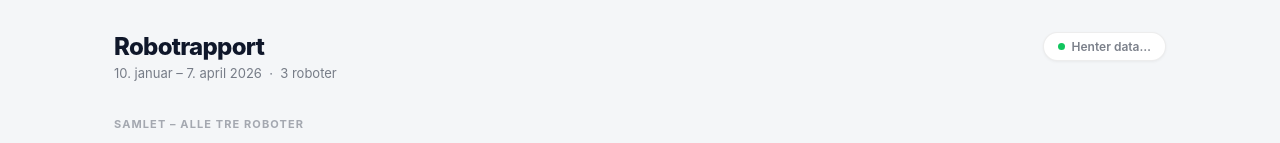
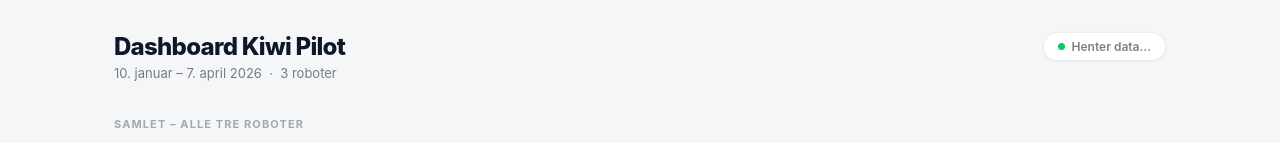
Before and after one commit to Goosen1903/Kiwi-Stats, a website: page public/index.html in a window 1280 px wide. Shown: the top 143 px of the page. Drawn offline with nearby package versions, Linux system fonts and the light colour scheme; no server answers.

Commit message:
Rename to Dashboard Kiwi Pilot

```diff
--- a/public/index.html
+++ b/public/index.html
@@ -3,7 +3,7 @@
 <head>
 <meta charset="UTF-8">
 <meta name="viewport" content="width=device-width, initial-scale=1.0">
-<title>Gausium Rapport – jan–apr 2026</title>
+<title>Dashboard Kiwi Pilot</title>
 <script src="https://cdn.jsdelivr.net/npm/chart.js@4.4.0/dist/chart.umd.min.js"></script>
 <style>
 *, *::before, *::after { box-sizing: border-box; margin: 0; padding: 0; }
@@ -114,7 +114,7 @@ body {
 
 <div class="hd">
   <div>
-    <div class="hd-title">Robotrapport</div>
+    <div class="hd-title">Dashboard Kiwi Pilot</div>
     <div class="hd-sub">10. januar – 7. april 2026 &nbsp;·&nbsp; 3 roboter</div>
   </div>
   <div class="badge"><span class="badge-dot"></span><span id="hd-updated">Henter data…</span></div>
```
